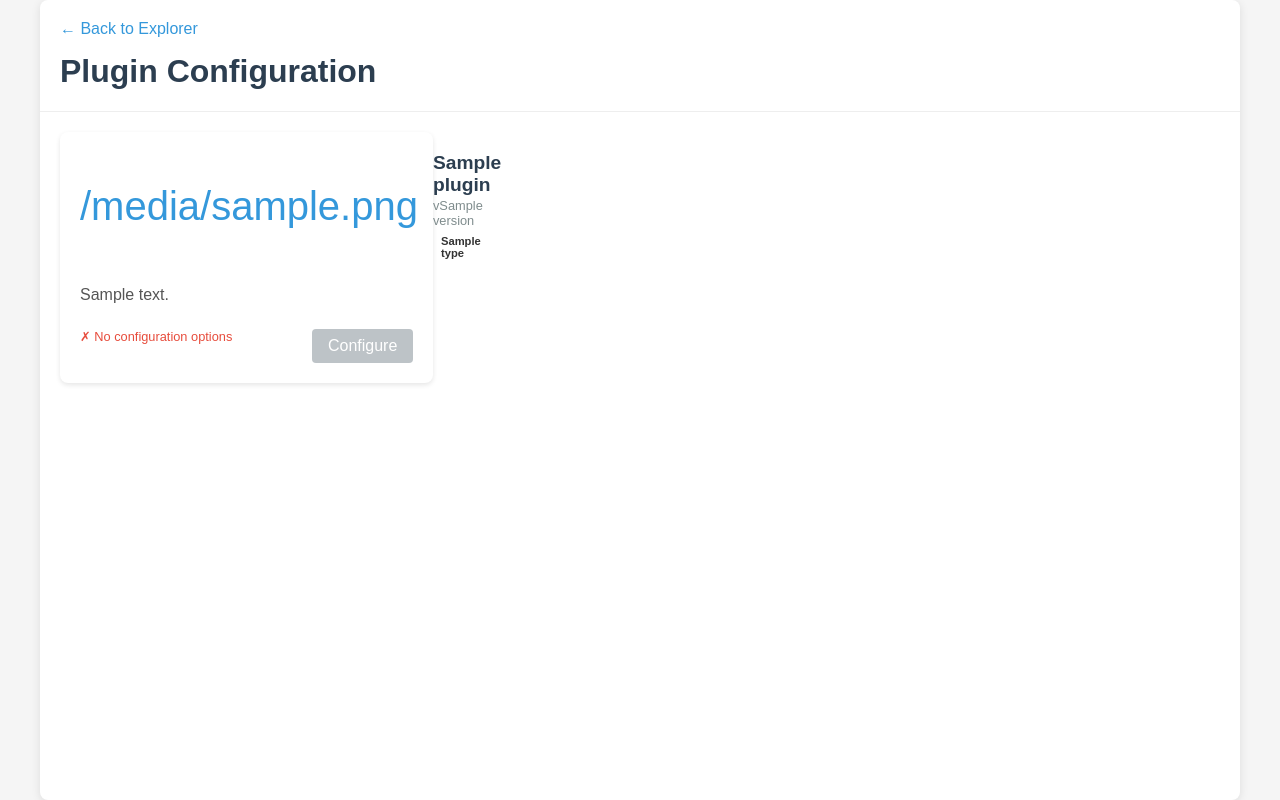
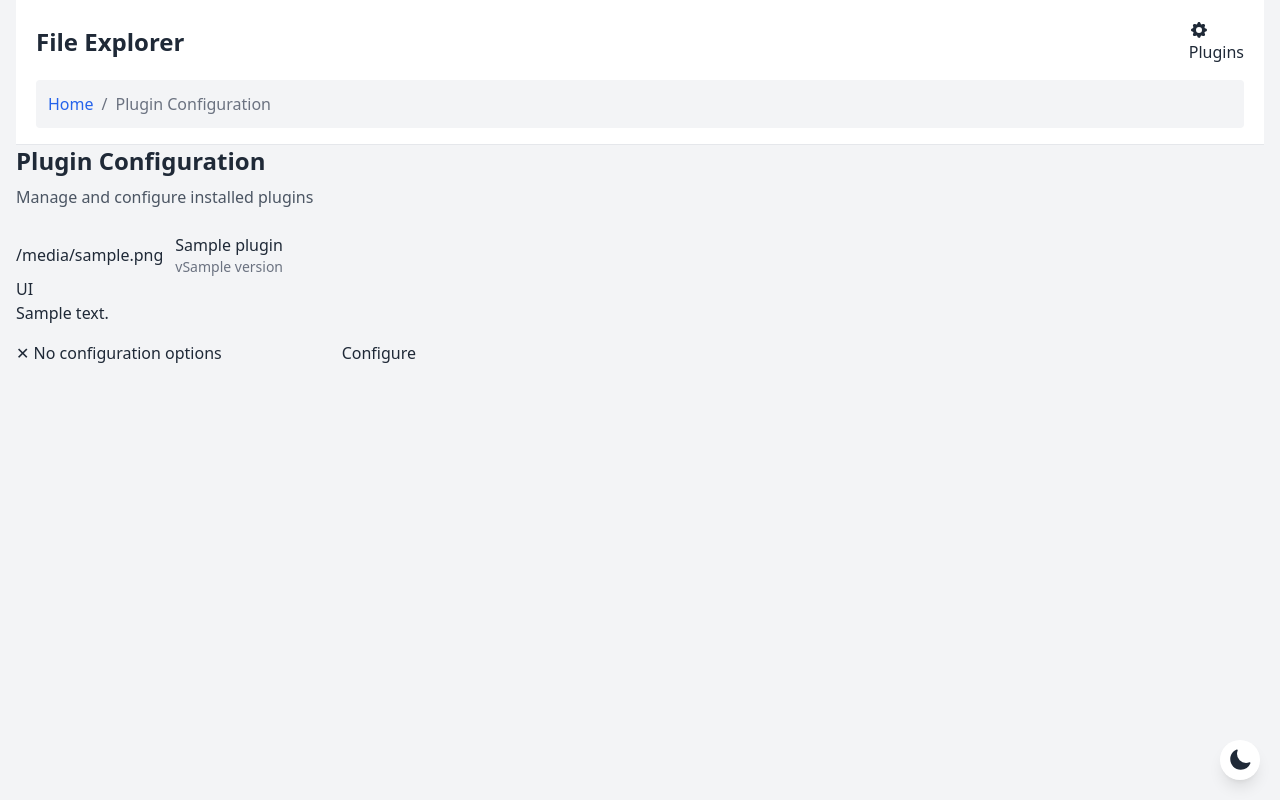
Before and after one commit to pedroanisio/web-file-explorer, a Flask app: template src/templates/plugin_config.html in a window 1280 px wide. Run offline with Flask 2, Linux system fonts and the light colour scheme; the template is opened without the code that fills it: most values are stand-ins (such as "Sample title", 1, 10 or a date in 2020); style sheets or scripts are compiled from the project's sources; parts of the project's set-up code (start-up, migrations or seed data) failed here and were passed over.

Commit message:
Add base HTML structure, theme handling, and component styles for plugin configuration. Introduced reusable card component for plugins and added CSS for buttons, cards, and badges.

```diff
--- /dev/null
+++ b/src/templates/_base.html
@@ -0,0 +1,123 @@
+<!DOCTYPE html>
+<html lang="en" class="{{ 'theme-dark' if theme == 'dark' else 'theme-light' }}">
+<head>
+    <meta charset="UTF-8">
+    <meta http-equiv="X-UA-Compatible" content="IE=edge" />
+    <meta name="viewport" content="width=device-width, initial-scale=1.0" />
+    <meta name="description" content="Browse and manage files via a web interface." />
+    <!-- Apply stored theme before CSS to avoid FOUC -->
+    <script>
+        (function() {
+            const stored = localStorage.getItem('theme');
+            if (stored === 'dark' || stored === 'light') {
+                document.documentElement.classList.remove('theme-dark', 'theme-light');
+                document.documentElement.classList.add('theme-' + stored);
+            }
+        })();
+    </script>
+    <title>{% block title %}File Explorer{% endblock %}</title>
+    <link rel="stylesheet" href="{{ url_for('static', filename='css/tailwind.css') }}">
+    {% block head %}{% endblock %}
+</head>
+<body class="{{ 'bg-gray-900 text-gray-100' if theme == 'dark' else 'bg-gray-100 text-gray-800' }}">
+    <div class="w-full max-w-screen-2xl px-4 mx-auto">
+        <div class="header-container">
+            <div class="nav-bar flex justify-between items-start md:items-center mb-4 flex-wrap md:flex-nowrap space-y-2 md:space-y-0">
+                <h1 class="text-2xl font-bold {{ 'text-gray-100' if theme == 'dark' else 'text-gray-800' }}">
+                    <a href="{{ url_for('explore', path='') }}">File Explorer</a>
+                </h1>
+
+                <div class="flex items-center space-x-2">
+                    <a href="{{ url_for('plugin_config.index') }}" class="btn-blue">
+                        <svg xmlns="http://www.w3.org/2000/svg" class="h-5 w-5 mr-1" viewBox="0 0 20 20" fill="currentColor">
+                            <path fill-rule="evenodd" d="M11.49 3.17c-.38-1.56-2.6-1.56-2.98 0a1.532 1.532 0 01-2.286.948c-1.372-.836-2.942.734-2.106 2.106.54.886.061 2.042-.947 2.287-1.561.379-1.561 2.6 0 2.978a1.532 1.532 0 01.947 2.287c-.836 1.372.734 2.942 2.106 2.106a1.532 1.532 0 012.287.947c.379 1.561 2.6 1.561 2.978 0a1.533 1.533 0 012.287-.947c1.372.836 2.942-.734 2.106-2.106a1.533 1.533 0 01.947-2.287c1.561-.379 1.561-2.6 0-2.978a1.532 1.532 0 01-.947-2.287c.836-1.372-.734-2.942-2.106-2.106a1.532 1.532 0 01-2.287-.947zM10 13a3 3 0 100-6 3 3 0 000 6z" clip-rule="evenodd" />
+                        </svg>
+                        Plugins
+                    </a>
+                </div>
+            </div>
+
+            {% block breadcrumbs %}{% endblock %}
+
+            {% block toolbar %}{% endblock %}
+        </div>
+
+        <div class="content-wrapper">
+            {% block content %}{% endblock %}
+        </div>
+    </div>
+
+    <!-- Theme switcher button -->
+    <div class="theme-switch" id="theme-switch">
+        <!-- Sun icon for dark mode -->
+        <svg class="sun-icon" role="img" aria-label="Sun icon" xmlns="http://www.w3.org/2000/svg" viewBox="0 0 24 24" fill="currentColor">
+            <path d="M12 2.25a.75.75 0 01.75.75v2.25a.75.75 0 01-1.5 0V3a.75.75 0 01.75-.75zM7.5 12a4.5 4.5 0 119 0 4.5 4.5 0 01-9 0zM18.894 6.166a.75.75 0 00-1.06-1.06l-1.591 1.59a.75.75 0 101.06 1.061l1.591-1.59zM21.75 12a.75.75 0 01-.75.75h-2.25a.75.75 0 010-1.5H21a.75.75 0 01.75.75zM17.834 18.894a.75.75 0 001.06-1.06l-1.59-1.591a.75.75 0 10-1.061 1.06l1.59 1.591zM12 18a.75.75 0 01.75.75V21a.75.75 0 01-1.5 0v-2.25A.75.75 0 0112 18zM7.758 17.303a.75.75 0 00-1.061-1.06l-1.591 1.59a.75.75 0 001.06 1.061l1.591-1.59zM6 12a.75.75 0 01-.75.75H3a.75.75 0 010-1.5h2.25A.75.75 0 016 12zM6.697 7.758a.75.75 0 001.06-1.061l-1.59-1.591a.75.75 0 00-1.061 1.06l1.59 1.591z" />
+        </svg>
+        <!-- Moon icon for light mode -->
+        <svg class="moon-icon" role="img" aria-label="Moon icon" xmlns="http://www.w3.org/2000/svg" viewBox="0 0 24 24" fill="currentColor">
+            <path fill-rule="evenodd" d="M9.528 1.718a.75.75 0 01.162.819A8.97 8.97 0 009 6a9 9 0 009 9 8.97 8.97 0 003.463-.69.75.75 0 01.981.98 10.503 10.503 0 01-9.694 6.46c-5.799 0-10.5-4.701-10.5-10.5 0-4.368 2.667-8.112 6.46-9.694a.75.75 0 01.818.162z" clip-rule="evenodd" />
+        </svg>
+    </div>
+
+    {% block modals %}
+    <!-- Modal for plugin output -->
+    <div id="modal-overlay" class="modal-overlay">
+        <div id="modal" class="modal">
+            <div class="modal-header">
+                <h2 id="modal-title" class="modal-title">Modal Title</h2>
+                <button class="modal-close">&times;</button>
+            </div>
+            <div class="modal-body">
+                <pre id="modal-content" class="modal-content"></pre>
+            </div>
+        </div>
+    </div>
+
+    <!-- Context menu for file actions -->
+    <ul id="file-context-menu" class="context-menu hidden">
+        <li data-action="open">Open</li>
+        <li data-action="download">Download</li>
+        <li data-action="copy">Copy Path</li>
+    </ul>
+    {% endblock %}
+
+    <script src="{{ url_for('static', filename='js/plugins.js') }}" defer></script>
+    <script src="{{ url_for('static', filename='js/favorites.js') }}" defer></script>
+    {% block scripts %}{% endblock %}
+
+    <!-- Theme switcher script -->
+    <script>
+        document.addEventListener('DOMContentLoaded', function() {
+            const themeSwitch = document.getElementById('theme-switch');
+            const htmlElement = document.documentElement;
+
+            themeSwitch.addEventListener('click', function() {
+                // Toggle theme class
+                if (htmlElement.classList.contains('theme-dark')) {
+                    htmlElement.classList.remove('theme-dark');
+                    htmlElement.classList.add('theme-light');
+                    updateTheme('light');
+                } else {
+                    htmlElement.classList.remove('theme-light');
+                    htmlElement.classList.add('theme-dark');
+                    updateTheme('dark');
+                }
+            });
+
+            function updateTheme(theme) {
+                // Save theme preference via AJAX
+                fetch('/theme/toggle-theme')
+                    .then(response => response.json())
+                    .then(data => {
+                        console.log('Theme updated:', data.theme);
+                        // Persist choice
+                        localStorage.setItem('theme', data.theme);
+                    })
+                    .catch(error => {
+                        console.error('Error updating theme:', error);
+                    });
+            }
+        });
+    </script>
+</body>
+</html>
--- /dev/null
+++ b/src/templates/_components/plugin_card.html
@@ -0,0 +1,35 @@
+<div class="card">
+    <div class="card-header">
+        <div class="flex items-center gap-3">
+            <div class="flex-shrink-0">
+                {{ plugin.icon | safe }}
+            </div>
+            <div>
+                <h3 class="card-title">{{ plugin.name }}</h3>
+                <p class="text-sm text-gray-500 dark:text-gray-400">v{{ plugin.version }}</p>
+            </div>
+        </div>
+
+        {% if plugin.type == 'backend' %}
+            <span class="badge-blue">Backend</span>
+        {% else %}
+            <span class="badge-secondary">UI</span>
+        {% endif %}
+    </div>
+
+    <div class="card-body mb-4">
+        <p>{{ plugin.description }}</p>
+    </div>
+
+    <div class="flex justify-between items-center mt-auto">
+        {% if plugin.has_config %}
+            <span class="badge-success">✓ Has configuration options</span>
+        {% else %}
+            <span class="badge-error">✕ No configuration options</span>
+        {% endif %}
+
+        <a href="{{ url_for('plugin_config.plugin_detail', plugin_id=plugin.id) }}" class="btn-gray">
+            Configure
+        </a>
+    </div>
+</div>
--- a/src/templates/plugin_config.html
+++ b/src/templates/plugin_config.html
@@ -1,219 +1,29 @@
-<!DOCTYPE html>
-<html lang="en">
-<head>
-    <meta charset="UTF-8">
-    <meta name="viewport" content="width=device-width, initial-scale=1.0">
-    <title>Plugin Configuration - Web File Explorer</title>
-    <link rel="stylesheet" href="{{ url_for('static', filename='css/styles.css') }}">
-    <style>
-        body {
-            font-family: Arial, sans-serif;
-            margin: 0;
-            padding: 0;
-            color: #333;
-            background-color: #f5f5f5;
-        }
-        .container {
-            max-width: 1200px;
-            margin: 0 auto;
-            background-color: #fff;
-            border-radius: 8px;
-            box-shadow: 0 2px 10px rgba(0,0,0,0.1);
-            padding: 0;
-            display: flex;
-            flex-direction: column;
-            min-height: 100vh;
-        }
-        .header-container {
-            padding: 20px 20px 0 20px;
-            border-bottom: 1px solid #eee;
-        }
-        h1 {
-            margin-top: 0;
-            color: #2c3e50;
-        }
-        .back-link {
-            margin-bottom: 15px;
-            display: inline-block;
-            color: #3498db;
-            text-decoration: none;
-        }
-        .back-link:hover {
-            text-decoration: underline;
-        }
-        .content-container {
-            flex-grow: 1;
-            padding: 20px;
-            overflow-y: auto;
-        }
-        .plugin-grid {
-            display: grid;
-            grid-template-columns: repeat(auto-fill, minmax(300px, 1fr));
-            gap: 20px;
-        }
-        .plugin-card {
-            background-color: #fff;
-            border-radius: 8px;
-            box-shadow: 0 2px 5px rgba(0,0,0,0.1);
-            padding: 20px;
-            display: flex;
-            flex-direction: column;
-            transition: transform 0.2s, box-shadow 0.2s;
-        }
-        .plugin-card:hover {
-            transform: translateY(-3px);
-            box-shadow: 0 4px 8px rgba(0,0,0,0.15);
-        }
-        .plugin-header {
-            display: flex;
-            align-items: center;
-            margin-bottom: 15px;
-        }
-        .plugin-icon {
-            font-size: 2.5rem;
-            margin-right: 15px;
-            color: #3498db;
-        }
-        .plugin-title {
-            margin: 0;
-            font-size: 1.2rem;
-            color: #2c3e50;
-        }
-        .plugin-version {
-            font-size: 0.8rem;
-            color: #7f8c8d;
-            margin-top: 2px;
-        }
-        .plugin-type {
-            display: inline-block;
-            padding: 2px 8px;
-            border-radius: 12px;
-            font-size: 0.7rem;
-            font-weight: bold;
-            margin-top: 5px;
-        }
-        .plugin-type.ui {
-            background-color: #e74c3c;
-            color: #fff;
-        }
-        .plugin-type.backend {
-            background-color: #27ae60;
-            color: #fff;
-        }
-        .plugin-description {
-            margin: 10px 0;
-            color: #555;
-            flex-grow: 1;
-        }
-        .plugin-actions {
-            margin-top: 15px;
-            display: flex;
-            justify-content: space-between;
-        }
-        .config-btn {
-            padding: 8px 16px;
-            background-color: #3498db;
-            color: white;
-            border: none;
-            border-radius: 4px;
-            cursor: pointer;
-            text-decoration: none;
-            display: inline-block;
-            text-align: center;
-            transition: background-color 0.2s;
-        }
-        .config-btn:hover {
-            background-color: #2980b9;
-        }
-        .config-btn.disabled {
-            background-color: #bdc3c7;
-            cursor: not-allowed;
-        }
-        .settings-label {
-            color: #7f8c8d;
-            font-size: 0.8rem;
-        }
-        .has-settings {
-            color: #27ae60;
-        }
-        .no-settings {
-            color: #e74c3c;
-        }
-        .no-plugins {
-            text-align: center;
-            padding: 40px;
-            color: #7f8c8d;
-            font-size: 1.2rem;
-        }
+{% extends "_base.html" %}
 
-        /* Responsive Styles */
-        @media (max-width: 768px) {
-            .plugin-grid {
-                grid-template-columns: 1fr;
-            }
-            .header-container {
-                padding: 15px 15px 0 15px;
-            }
-            .content-container {
-                padding: 15px;
-            }
-            .plugin-actions {
-                flex-direction: column;
-                gap: 10px;
-            }
-            .config-btn {
-                width: 100%;
-            }
-        }
-    </style>
-</head>
-<body>
-    <div class="container">
-        <div class="header-container">
-            <a href="{{ url_for('explore', path='') }}" class="back-link">← Back to Explorer</a>
-            <h1>Plugin Configuration</h1>
-        </div>
+{% block title %}Plugin Configuration - File Explorer{% endblock %}
 
-        <div class="content-container">
-            {% if plugins %}
-                <div class="plugin-grid">
-                    {% for plugin in plugins %}
-                        <div class="plugin-card">
-                            <div class="plugin-header">
-                                <div class="plugin-icon">{{ plugin.icon }}</div>
-                                <div>
-                                    <h2 class="plugin-title">{{ plugin.name }}</h2>
-                                    <div class="plugin-version">v{{ plugin.version }}</div>
-                                    <span class="plugin-type {{ plugin.type }}">{{ plugin.type }}</span>
-                                </div>
-                            </div>
+{% block breadcrumbs %}
+<div class="breadcrumb flex items-center mb-4">
+    <a href="{{ url_for('explore', path='') }}" class="{{ 'text-blue-400 hover:text-blue-300' if theme == 'dark' else 'text-blue-600 hover:text-blue-800' }}">Home</a>
+    <span class="mx-2 text-gray-500">/</span>
+    <span class="text-gray-500 dark:text-gray-400">Plugin Configuration</span>
+</div>
+{% endblock %}
 
-                            <div class="plugin-description">{{ plugin.description }}</div>
+{% block content %}
+<div class="pb-10">
+    <div class="mb-6">
+        <h2 class="text-2xl font-bold text-gray-800 dark:text-gray-100">Plugin Configuration</h2>
+        <p class="text-gray-600 dark:text-gray-400 mt-2">Manage and configure installed plugins</p>
+    </div>
 
-                            <div class="plugin-actions">
-                                <div class="settings-label">
-                                    {% if plugin.has_settings %}
-                                        <span class="has-settings">✓ Has configuration options</span>
-                                    {% else %}
-                                        <span class="no-settings">✗ No configuration options</span>
-                                    {% endif %}
-                                </div>
-
-                                {% if plugin.has_settings %}
-                                    <a href="{{ url_for('plugin_config.plugin_detail', plugin_id=plugin.id) }}" class="config-btn">Configure</a>
-                                {% else %}
-                                    <span class="config-btn disabled">Configure</span>
-                                {% endif %}
-                            </div>
-                        </div>
-                    {% endfor %}
-                </div>
-            {% else %}
-                <div class="no-plugins">
-                    <p>No plugins found. Install plugins to see them here.</p>
-                </div>
-            {% endif %}
-        </div>
+    <div class="grid gap-6 sm:grid-cols-1 md:grid-cols-2 xl:grid-cols-3 2xl:grid-cols-4">
+        {% for plugin in plugins %}
+            {% with %}
+                {% set has_config = plugin.has_settings %}
+                {% include "_components/plugin_card.html" %}
+            {% endwith %}
+        {% endfor %}
     </div>
-</body>
-</html>
+</div>
+{% endblock %}
```
Also changed, not shown: src/static/css/components.css (added, +55 -0 lines).
